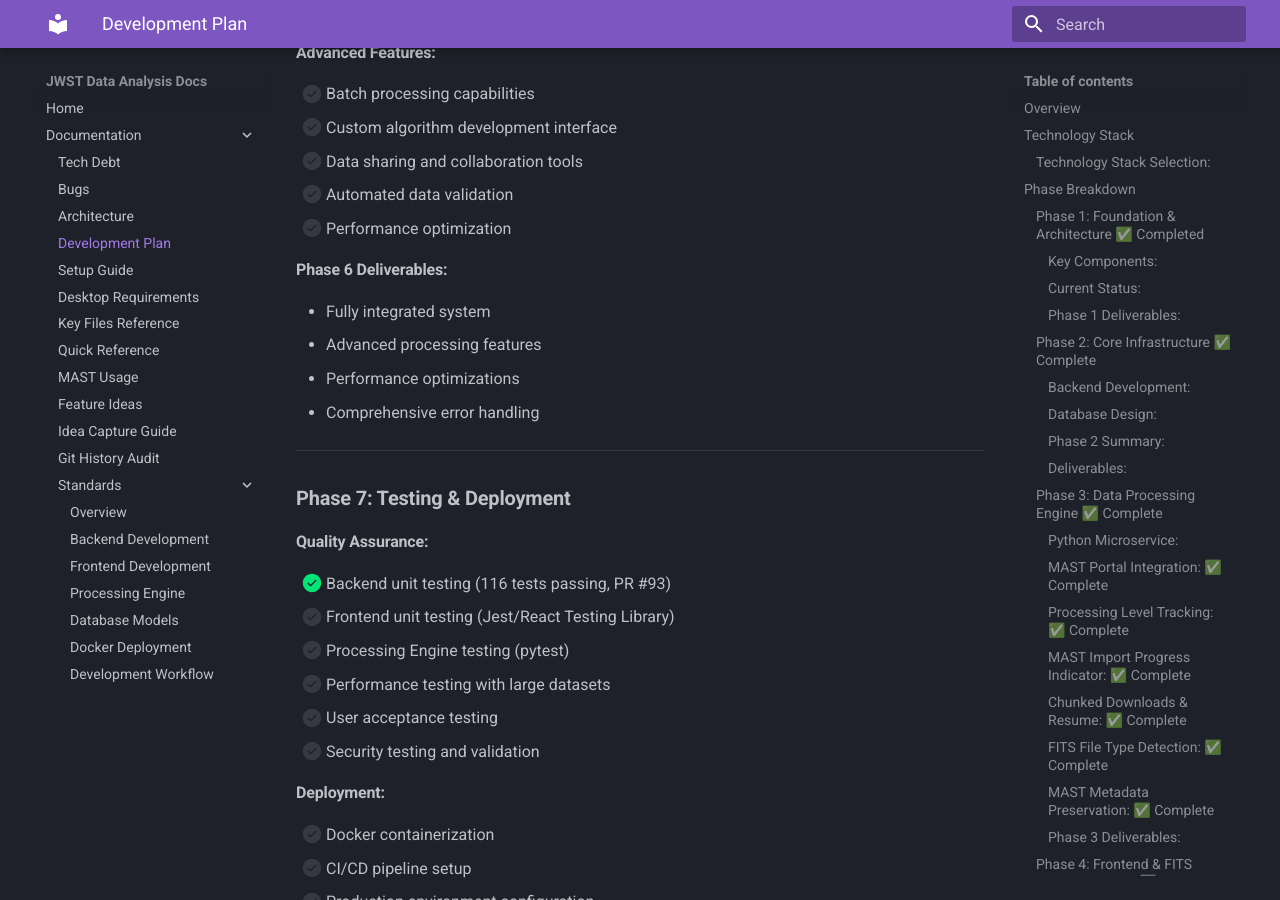
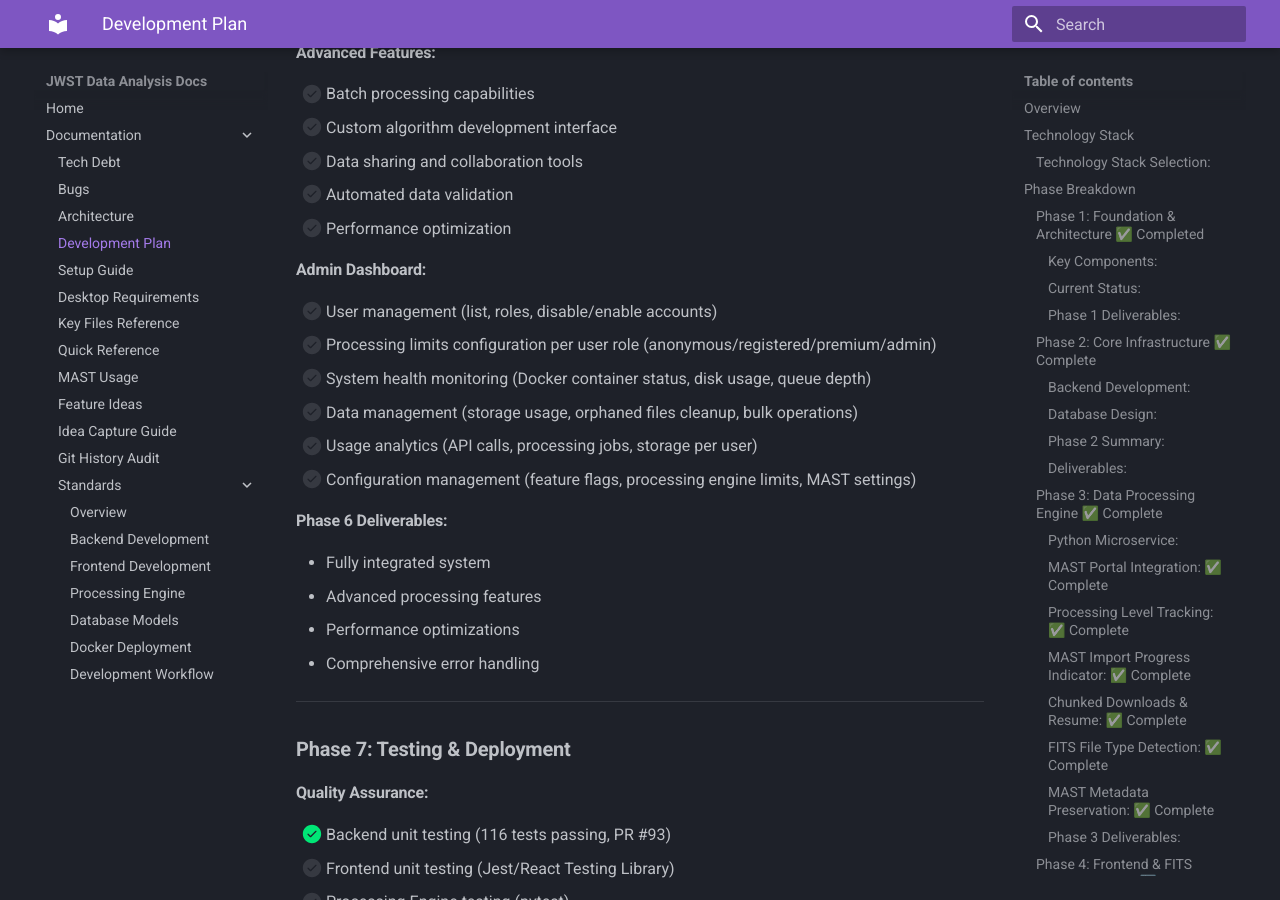
Before and after one commit to Snoww3d/jwst-data-analysis, an MkDocs documentation site: the page built from docs/development-plan.md, in a window 1280 px wide and 900 px high, scrolled down 13895 px. Built offline with MkDocs 1.6.1 and Material for MkDocs 9.7.7, drawn with Linux system fonts in a browser that asks for light colours.

Commit message:
docs: add admin dashboard to Phase 6 roadmap
Includes user management, per-role processing limits config,
system health monitoring, data management, usage analytics,
and configuration management.

Co-Authored-By: Claude Opus 4.6 <noreply@anthropic.com>

```diff
--- a/docs/development-plan.md
+++ b/docs/development-plan.md
@@ -443,6 +443,15 @@ Backend processing capabilities for scientific image analysis.
 - [ ] Automated data validation
 - [ ] Performance optimization
 
+#### **Admin Dashboard:**
+
+- [ ] User management (list, roles, disable/enable accounts)
+- [ ] Processing limits configuration per user role (anonymous/registered/premium/admin)
+- [ ] System health monitoring (Docker container status, disk usage, queue depth)
+- [ ] Data management (storage usage, orphaned files cleanup, bulk operations)
+- [ ] Usage analytics (API calls, processing jobs, storage per user)
+- [ ] Configuration management (feature flags, processing engine limits, MAST settings)
+
 #### **Phase 6 Deliverables:**
 
 - Fully integrated system
```
